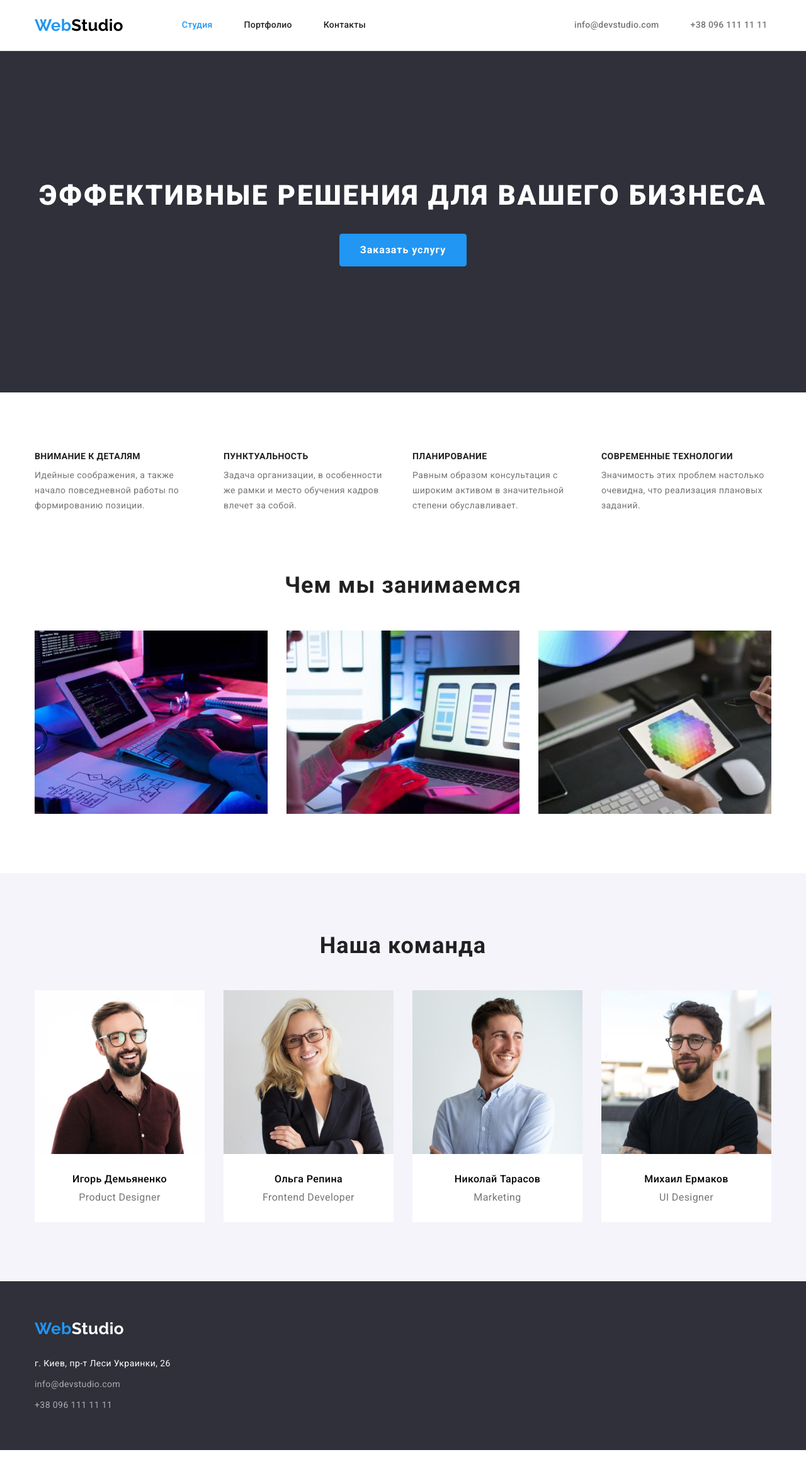
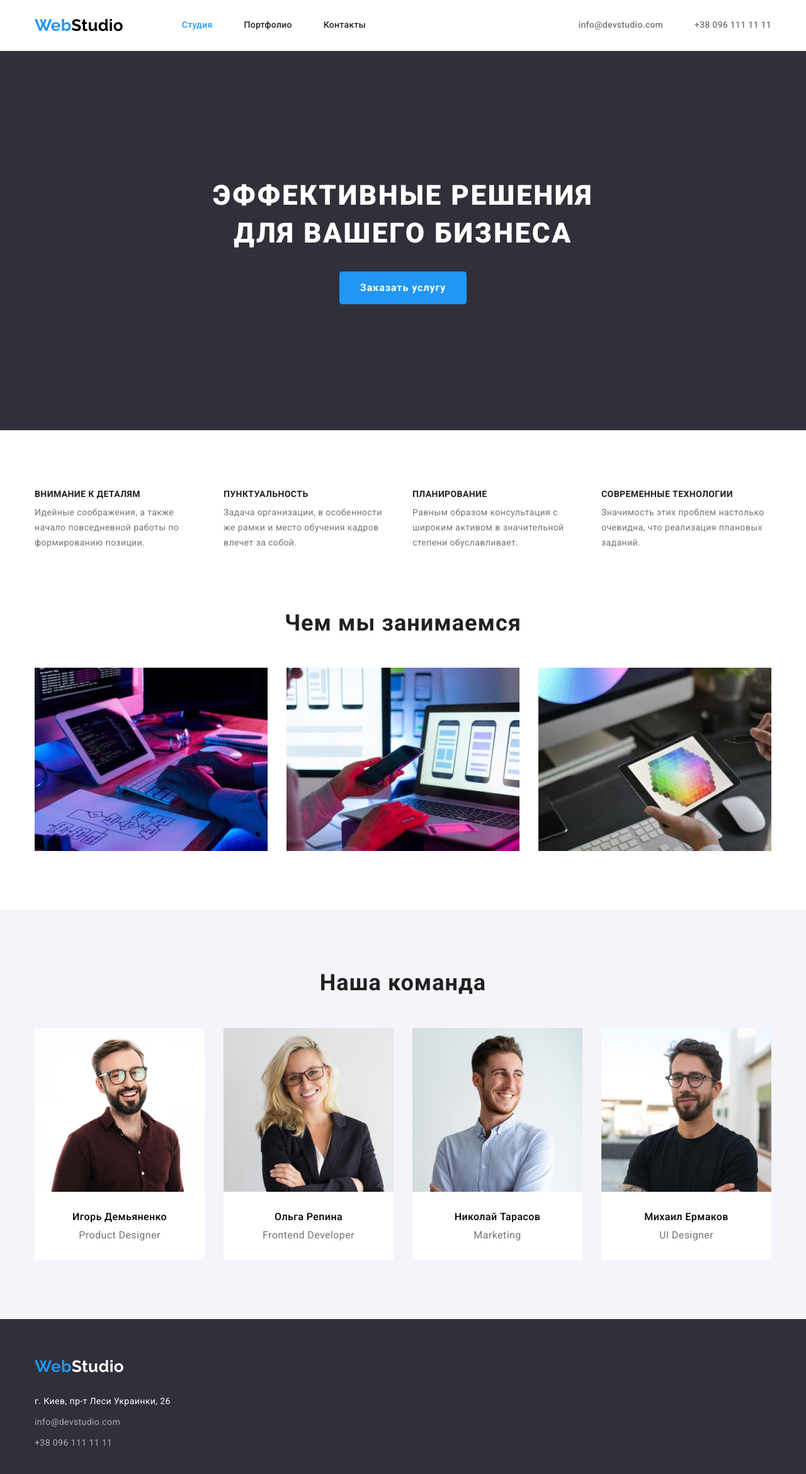
Before and after one commit to OlenaChornovol/goit-markup-hw-03, a plain HTML site: page index.html in a window 1280 px wide. Shown: the whole page at 63% size. Before the commit the page ends 2302 px from the top, so only its background shows below. Drawn offline with nearby package versions, Linux system fonts and the light colour scheme.

Commit message:
виправлення

```diff
--- a/css/styles.css
+++ b/css/styles.css
@@ -34,6 +34,7 @@ body {
   margin-left: auto;
   margin-right: auto;
 }
+
 .section {
   padding-top: 94px;
   padding-bottom: 94px;
@@ -110,7 +111,9 @@ header {
 
 .auth {
   padding: 0;
-  margin-left: 331px;
+  margin-left: auto;
+  margin-top: 0;
+  margin-bottom: 0;
   display: flex;
   align-items: center;
 }
@@ -170,6 +173,7 @@ header {
 /*main*/
 
 .section-title {
+  flex-direction: column;
   margin-top: 0;
   margin-bottom: 50px;
   font-weight: 700;
@@ -217,6 +221,9 @@ header {
 .we-do.section {
   padding-top: 0;
 }
+.we-do .container {
+  display: inherit;
+}
 .we-do-item {
   width: 370px;
   margin-right: 30px;
@@ -240,7 +247,9 @@ header {
   width: calc((100% - 90px) / 4);
   margin-right: 30px;
 }
-
+.team .container {
+  display: inherit;
+}
 .team-item:nth-child(4n) {
   margin-right: 0;
 }
--- a/index.html
+++ b/index.html
@@ -49,7 +49,10 @@
     </header>
     <main>
       <section class="hero">
-        <h1>Эффективные решения для вашего бизнеса</h1>
+        <h1>
+          Эффективные решения <br />
+          для вашего бизнеса
+        </h1>
         <button type="button" class="button">Заказать услугу</button>
       </section>
 
@@ -90,8 +93,8 @@
       </section>
 
       <section class="we-do section">
-        <h2 class="section-title">Чем мы занимаемся</h2>
         <div class="container">
+          <h2 class="section-title">Чем мы занимаемся</h2>
           <ul class="list">
             <li class="we-do-item">
               <a href="#"><img src="images/box1.jpg" alt="Верстка" /> </a>
@@ -107,8 +110,8 @@
       </section>
 
       <section class="team section">
-        <h2 class="section-title">Наша команда</h2>
         <div class="container">
+          <h2 class="section-title">Наша команда</h2>
           <ul class="list">
             <li class="team-item">
               <img src="images/img1.jpg" alt="Игорь Демьяненко" />
```
Also changed, not shown: portfolio.html (+0 -2 lines).
